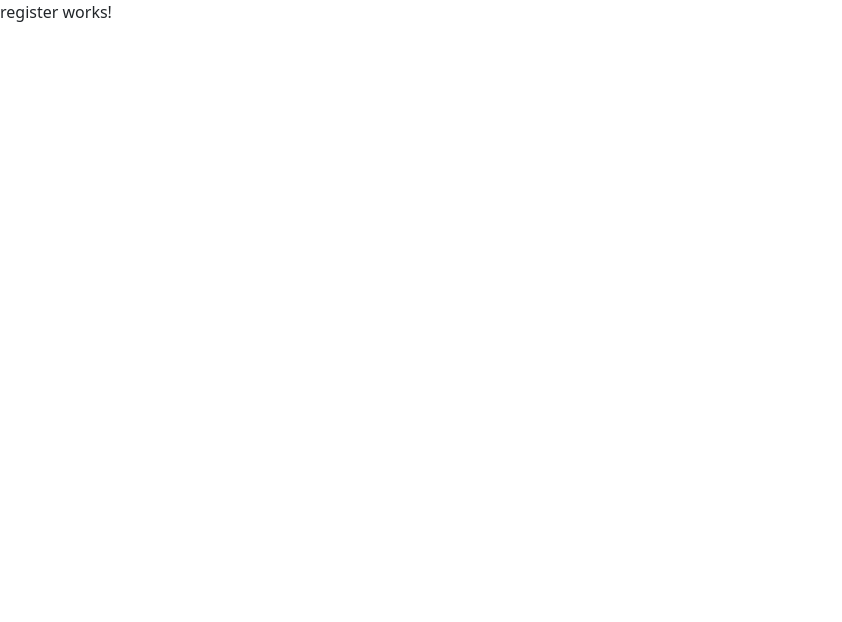
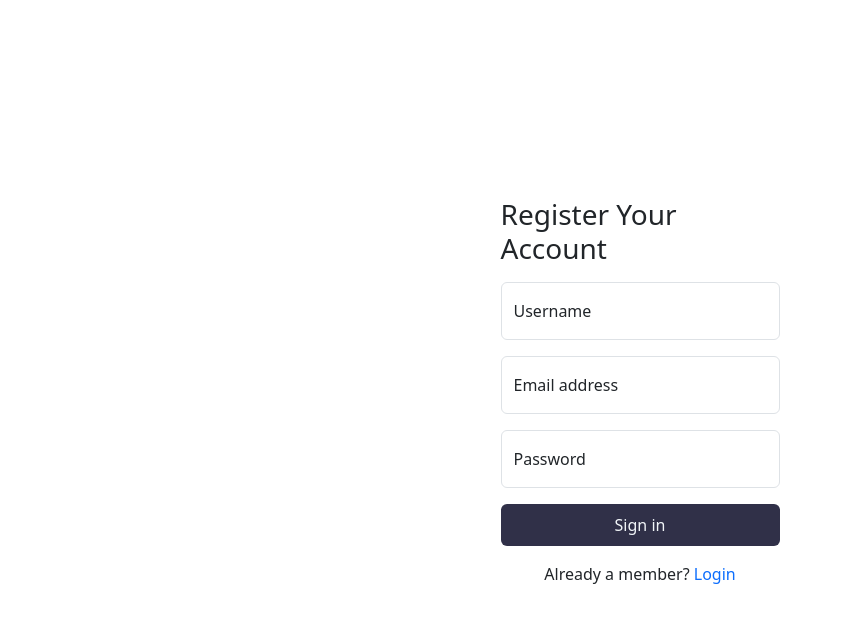
Before and after one commit to zuleidyyaruro/banking-app-client, an Angular app: page /register in a window 1280 px wide. Shown: the top 622 px of the page, without its empty margins (0-842 px from the left). Built offline with nearby package versions, Linux system fonts and the light colour scheme.

Commit message:
feat: :sparkles: login and register component

```diff
--- a/src/app/auth/pages/login/login.component.css
+++ b/src/app/auth/pages/login/login.component.css
@@ -0,0 +1,12 @@
+a {
+  text-decoration: none;
+}
+
+.login__btn {
+  background-color: var(--clr-blue-4);
+  color: var(--clr-grey-10);
+}
+
+.login__btn:hover {
+  background-color: var(--clr-blue-5);
+}
--- a/src/app/auth/pages/login/login.component.html
+++ b/src/app/auth/pages/login/login.component.html
@@ -1 +1,30 @@
-<p>login works!</p>
+<form
+  class="container h-100 d-flex justify-content-center align-items-center login"
+>
+  <div class="w-25">
+    <h1 class="h3 mb-3 fw-normal text-center">Login</h1>
+
+    <div class="form-floating">
+      <input
+        type="email"
+        class="form-control"
+        id="floatingInput"
+        placeholder="name@example.com"
+      />
+      <label for="floatingInput">Email address</label>
+    </div>
+    <div class="form-floating mt-3">
+      <input
+        type="password"
+        class="form-control"
+        id="floatingPassword"
+        placeholder="Password"
+      />
+      <label for="floatingPassword">Password</label>
+    </div>
+    <button class="btn login__btn w-100 py-2 mt-3" type="submit">
+      Sign in
+    </button>
+    <p class="mt-3 text-center">Not a member yet? <a href="#"> Register</a></p>
+  </div>
+</form>
--- a/src/app/auth/pages/register/register.component.css
+++ b/src/app/auth/pages/register/register.component.css
@@ -0,0 +1,12 @@
+a {
+  text-decoration: none;
+}
+
+.register__btn {
+  background-color: var(--clr-blue-4);
+  color: var(--clr-grey-10);
+}
+
+.register__btn:hover {
+  background-color: var(--clr-blue-5);
+}
--- a/src/app/auth/pages/register/register.component.html
+++ b/src/app/auth/pages/register/register.component.html
@@ -1 +1,40 @@
-<p>register works!</p>
+<form
+  class="container h-100 d-flex justify-content-center align-items-center register"
+>
+  <div class="w-25">
+    <h1 class="h3 mb-3 sfw-normal">Register Your Account</h1>
+
+    <div class="form-floating">
+      <input
+        type="text"
+        class="form-control"
+        id="floatingInputuser"
+        placeholder="name@example.com"
+      />
+      <label for="floatingInput">Username</label>
+    </div>
+
+    <div class="form-floating mt-3">
+      <input
+        type="email"
+        class="form-control"
+        id="floatingInput"
+        placeholder="name@example.com"
+      />
+      <label for="floatingInput">Email address</label>
+    </div>
+    <div class="form-floating mt-3">
+      <input
+        type="password"
+        class="form-control"
+        id="floatingPassword"
+        placeholder="Password"
+      />
+      <label for="floatingPassword">Password</label>
+    </div>
+    <button class="btn register__btn w-100 py-2 mt-3" type="submit">
+      Sign in
+    </button>
+    <p class="mt-3 text-center">Already a member? <a href="#"> Login</a></p>
+  </div>
+</form>
--- a/src/app/shared/components/header/header.component.html
+++ b/src/app/shared/components/header/header.component.html
@@ -1,6 +1,6 @@
 <header class="header">
   <div class="d-flex justify-content-end container">
-    <a class="mx-2 header__anchor" href="#"> Sign in </a>
+    <a class="mx-2 header__anchor" href="#"> Login</a>
     <a class="header__anchor mx-2" href="#"> Create Account </a>
   </div>
 </header>
```
